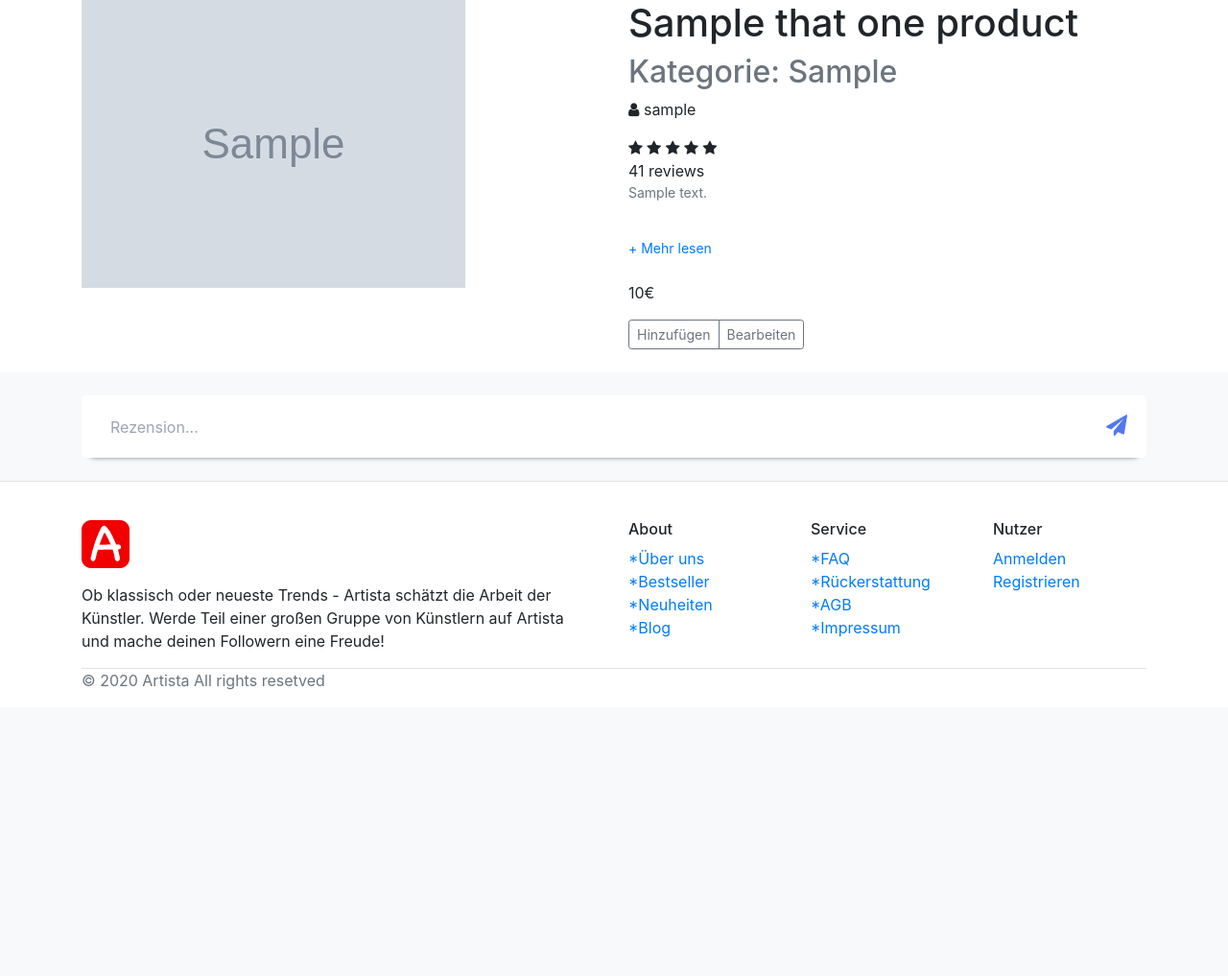
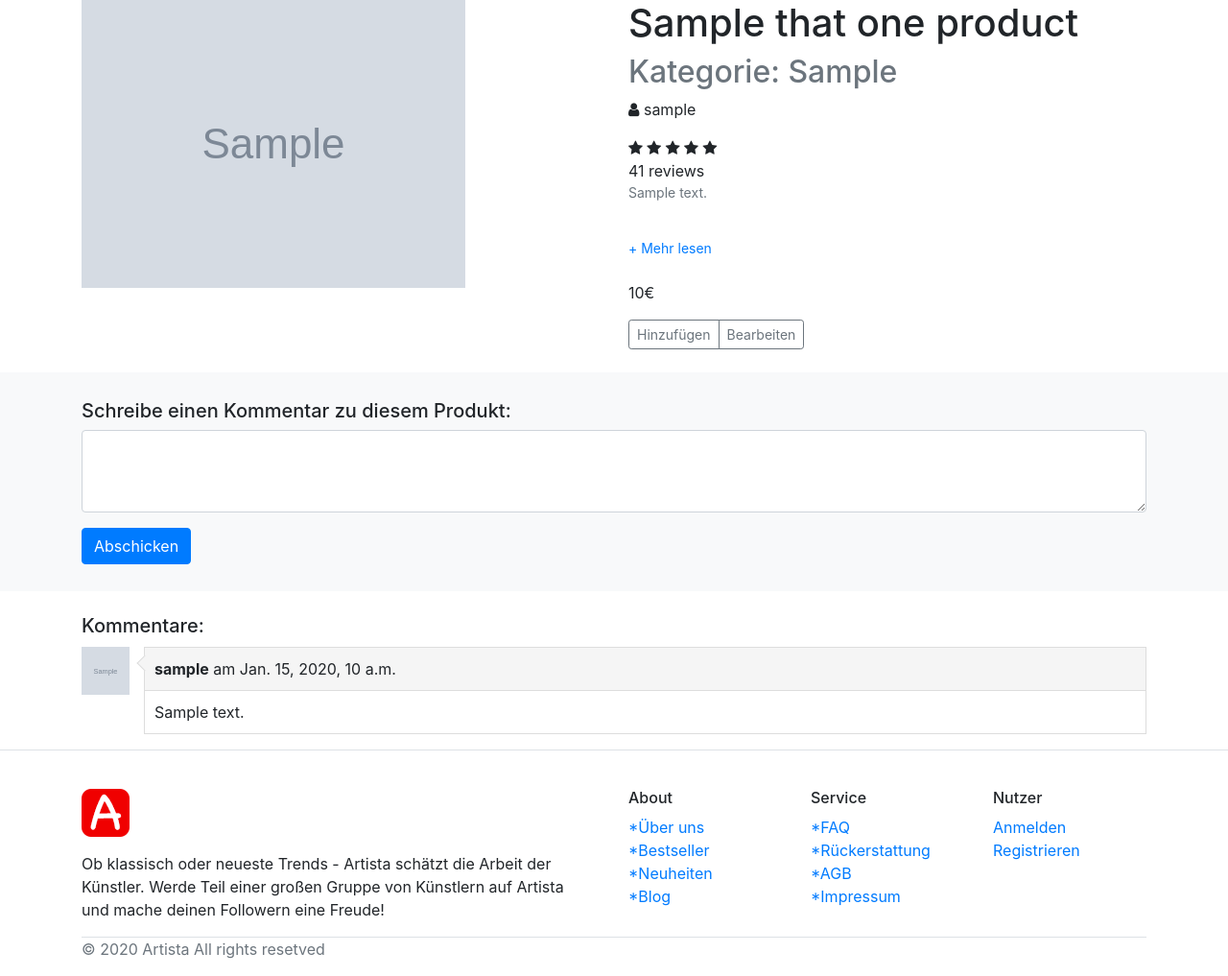
Before and after one commit to jannikr/Artista, a Django app: template Shop/templates/Shop/detail.html in a window 1280 px wide. Shown: the part 80-1097 px from the top of the page at 96% size. Before the commit the page ends 799 px from the top, so only its background shows below. Run offline with Django 3.2, Linux system fonts and the light colour scheme; the template is opened without the code that fills it: most values are stand-ins (such as "Sample title", 1, 10 or a date in 2020); grey boxes marked "Sample" are stand-in pictures; parts of the project's set-up code (start-up, migrations or seed data) failed here and were passed over; some libraries are stand-ins or nearby versions.

Commit message:
comment model + frontend

```diff
--- a/Profile/views.py
+++ b/Profile/views.py
@@ -16,6 +16,8 @@ class MySignupView(generic.CreateView):
     template_name = 'signup.html'
 
 class UserListView(ListView):
+    # maybe change to function based view and filter products only from self.user
+    # products = Product.objects.filter(product=all_the_products__contains__creator_id...)
     model = Product
     context_object_name = 'all_the_products'
     template_name = 'profile.html'
--- a/Shop/templates/Shop/detail.html
+++ b/Shop/templates/Shop/detail.html
@@ -24,9 +24,9 @@
                     <span class="review-no">41 reviews</span>
                 </div>
                 <div id="summary">
-        <p class="collapse text-muted" id="collapseSummary">{{ that_one_product.description }}</p>
-        <a class="collapsed" data-toggle="collapse" href="#collapseSummary" aria-expanded="false" aria-controls="collapseSummary"></a>
-      </div>
+                    <p class="collapse text-muted" id="collapseSummary">{{ that_one_product.description }}</p>
+                    <a class="collapsed" data-toggle="collapse" href="#collapseSummary" aria-expanded="false" aria-controls="collapseSummary"></a>
+                </div>
                 <br>
                 <p>{{ that_one_product.price }}€</p>
 
@@ -41,15 +41,38 @@
     </div>
     <div class="album py-1 bg-light">
         <div class="container">
-            <div class="wrapper-search d-flex justify-content-center">
-                <div class="search-box">
-                    <div class="search_field">
-                        <input type="text" class="input" placeholder="Rezension...">
-                        <i class="fa fa fa-send"></i>
-                    </div>
-                </div>
+            <h5 class="mt-4">Schreibe einen Kommentar zu diesem Produkt:</h5>
+
+        <form method="POST">
+            {% csrf_token %}
+            <div class="form-group">
+                <textarea name="text" required class="form-control" id="comment_id" rows="3"></textarea>
             </div>
+            <button class="btn btn-primary mb-4" type="submit">Abschicken</button>
+        </form>
         </div>
     </div>
 
+    <div class="container">
+    <h5 class="mt-4">Kommentare:</h5>
+                        {% for comment in comments_for_that_one_product %}
+            <div class="media comment-box">
+                <div class="media-left">
+                    <a href="#">
+                        <!-- Please check if user has its own profile picture!! -->
+                        <!-- <img class="img-responsive user-photo" src="https://ssl.gstatic.com/accounts/ui/avatar_2x.png"> -->
+                        <img class="img-responsive user-photo" src="{{ comment.user.profile_picture.url }}">
+                    </a>
+                </div>
+                <div class="media-body">
+                    <p class="media-heading"><strong>{{ comment.user.username }}</strong> am {{ comment.timestamp }}</p>
+                    <p>{{ comment.text }}</p>
+
+                </div>
+            </div>
+        {% endfor %}
+
+    </div>
+
+
 {% endblock content %}
--- a/static/css/main.css
+++ b/static/css/main.css
@@ -263,3 +263,46 @@ footer {
 #summary a:not(.collapsed):after {
     content: '- Weniger anzeigen';
 }
+
+/* product detail */
+
+.comment-box {
+    margin-top: 10px !important;
+}
+/* CSS Test end */
+
+.comment-box img {
+    width: 50px;
+    height: 50px;
+}
+.comment-box .media-left {
+    padding-right: 10px;
+    width: 65px;
+}
+.comment-box .media-body p {
+    border: 1px solid #ddd;
+    padding: 10px;
+}
+.comment-box .media-body .media p {
+    margin-bottom: 0;
+}
+.comment-box .media-heading {
+    background-color: #f5f5f5;
+    border: 1px solid #ddd;
+    padding: 7px 10px;
+    position: relative;
+    margin-bottom: -1px;
+}
+.comment-box .media-heading:before {
+    content: "";
+    width: 12px;
+    height: 12px;
+    background-color: #f5f5f5;
+    border: 1px solid #ddd;
+    border-width: 1px 0 0 1px;
+    -webkit-transform: rotate(-45deg);
+    transform: rotate(-45deg);
+    position: absolute;
+    top: 10px;
+    left: -6px;
+}
```
Also changed, not shown: Shop/forms.py (+10 -1 lines), Shop/models.py (+24 -0 lines), Shop/views.py (+17 -3 lines), db.sqlite3.
